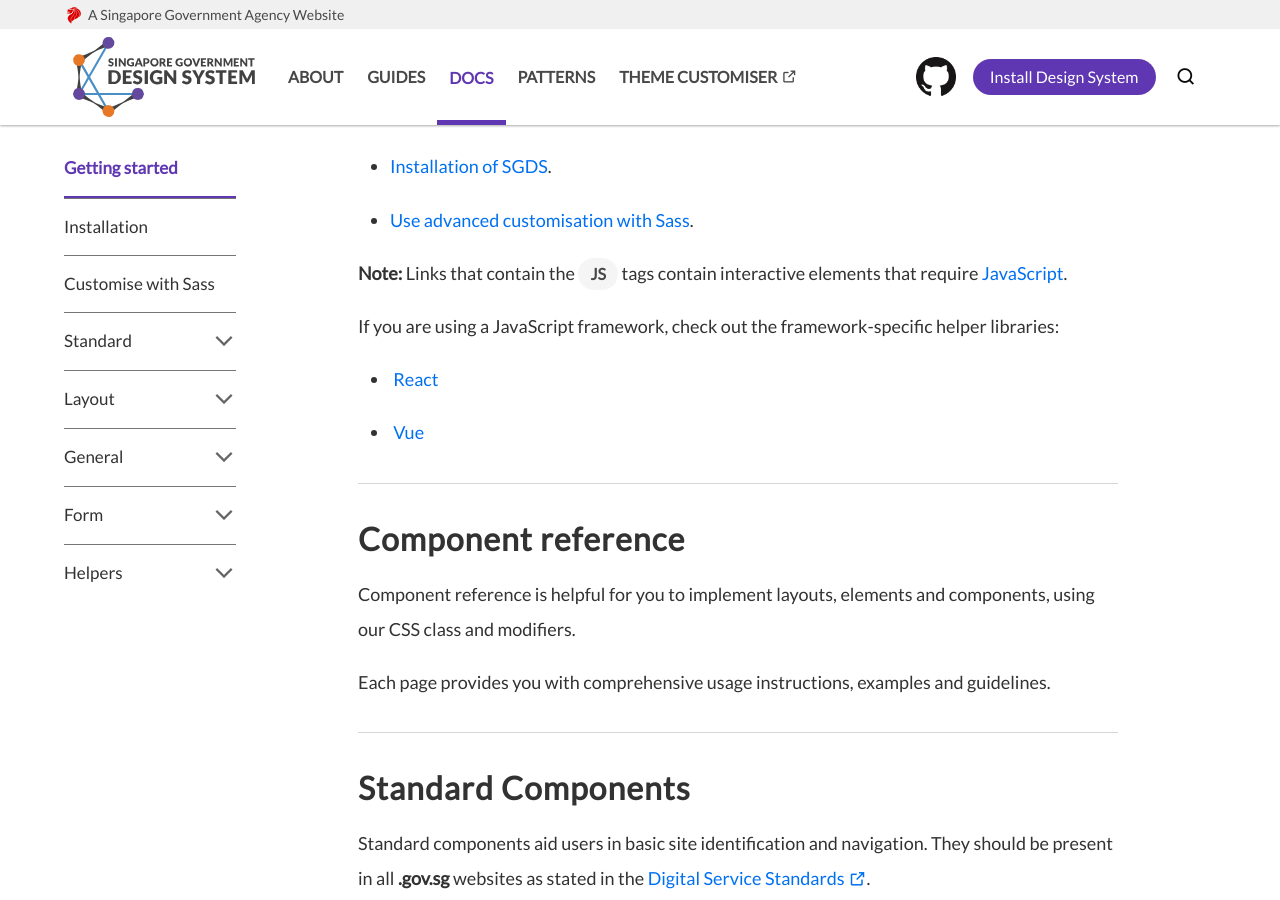
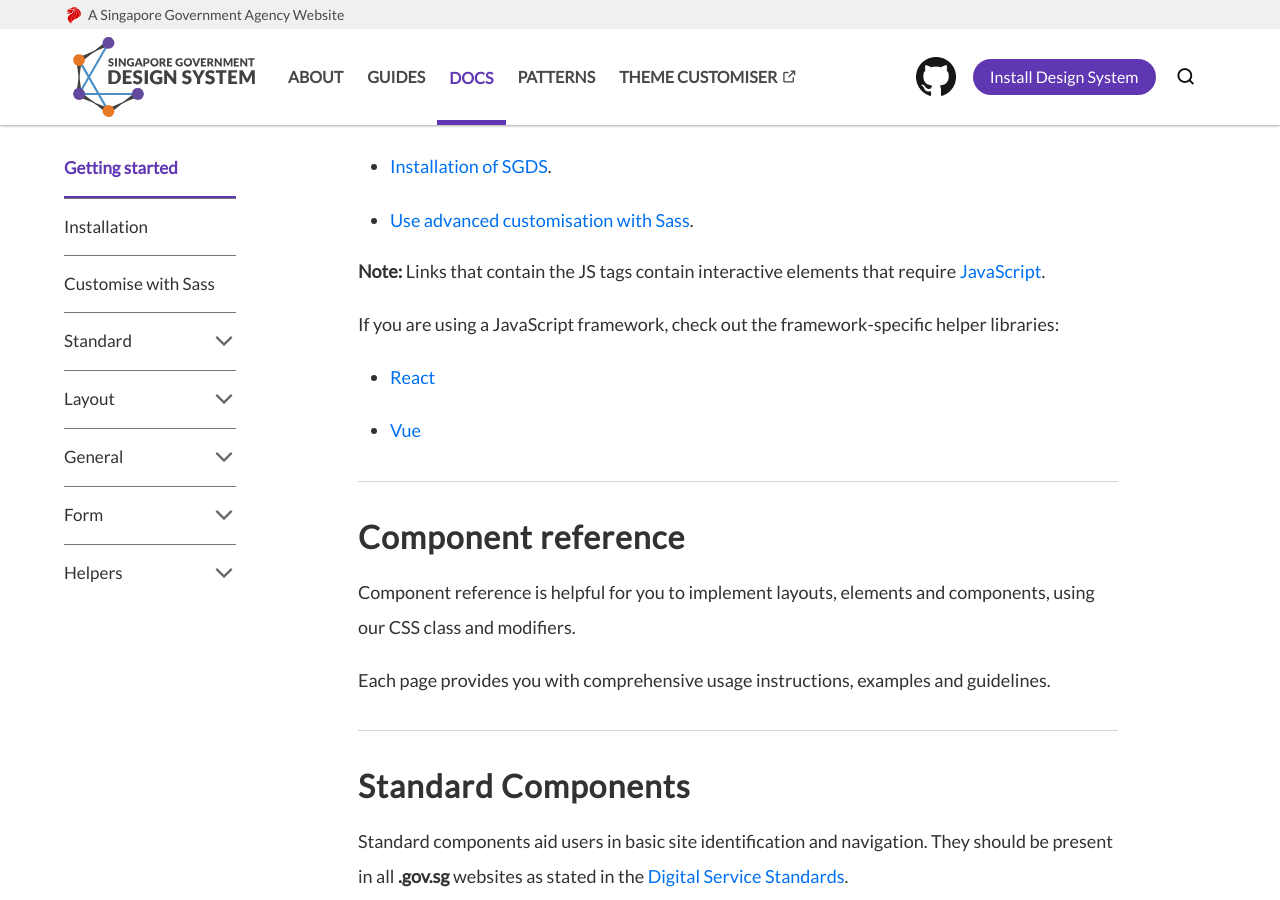
Before and after one commit to isaacteh-ust/sgds-demo, a Jekyll site: the page built from contents/docs/getting-started.md, in a window 1280 px wide and 900 px high, scrolled down 600 px. Built offline with Jekyll 4.4.1, drawn with Linux system fonts in a browser that asks for light colours; some web fonts are replaced.

```diff
--- a/contents/docs/getting-started.md
+++ b/contents/docs/getting-started.md
@@ -5,114 +5,73 @@ permalink: /docs/getting-started/
 redirect_from:
     - /docs/
 ---
+Overview
+--------
 
-<h2>Overview</h2>
-<p><a href="/docs/installation">Installation</a></p>
-<p>
-    <a href="/docs/customise-sgds">Advanced customisation with Sass</a>
-</p>
-<p>
-    We highly recommend that you customise your site, by extending base SGDS
-    classes using separate CSS or <a href="/docs/customise-sgds">Sass</a> files.
-</p>
-<p>
-    This way, your site will automatically inherit non-conflicting fixes and
-    improvements made to SGDS without breaking existing styles.
-</p>
-<p>
-  Here are the items you’ll need:
-  <ul>
-    <li><a href="/docs/installation">Installation of SGDS</a>.</li>
-    <li><a href="/docs/customise-sgds">Use advanced customisation with Sass</a>.</li>
-  </ul>
-</p>
-<p>
-  <b>Note:</b> Links that contain the
-  <span class="sgds-tag is-rounded has-text-weight-semibold">JS</span>
-  tags contain interactive elements that require
-  <a href="/docs/installation">JavaScript</a>.
-</p>
-<p>
-  If you are using a JavaScript framework, check out the framework-specific helper libraries:
-</p>
-<ul>
-    <li>
-        <a href="https://github.com/govtechsg/sgds-govtech-react">
-        <i class="fab fa-react"></i>React</a>
-    </li>
-    <li>
-        <a href="https://github.com/govtechsg/sgds-govtech-vue">
-          <i class="fab fa-vuejs"></i>Vue</a>
-    </li>
-</ul>
+[Installation](/docs/installation)
 
-<hr />
+[Advanced customisation with Sass](/docs/customise-sgds)
 
-<h3>Component reference</h3>
-<p>
-  Component reference is helpful for you to implement layouts, elements and
-  components, using our CSS class and modifiers.
-</p>
-<p>
-  Each page provides you with comprehensive usage instructions, examples and guidelines.
-</p>
+We highly recommend that you customise your site, by extending base SGDS classes using separate CSS or [Sass](/docs/customise-sgds) files.
 
-<hr />
+This way, your site will automatically inherit non-conflicting fixes and improvements made to SGDS without breaking existing styles.
 
-<h3>Standard Components</h3>
-<p>
-  Standard components aid users in basic site identification and navigation.
-  They should be present in all <b>.gov.sg</b> websites as stated in the
-  <a href="https://www.tech.gov.sg/digital-service-standards/" target="_blank">
-    Digital Service Standards</a>.
-</p>
+Here are the items you’ll need:
 
-<div class="row is-multiline is-mobile">
-    {% include component-list.html collectionName='standard' %}
-</div>
+*   [Installation of SGDS](/docs/installation).
+*   [Use advanced customisation with Sass](/docs/customise-sgds).
 
-<hr />
+**Note:** Links that contain the JS tags contain interactive elements that require [JavaScript](/docs/installation).
 
-<h3>Layout</h3>
-<p>
-  CSS classes are used for composing your site layout. Over here, you can also
-  find the breakpoints that we use for desktop and mobile devices.
-</p>
+If you are using a JavaScript framework, check out the framework-specific helper libraries:
 
-<div class="row is-multiline is-mobile">
-    {% include component-list.html collectionName='layout' %}
-</div>
+*   [React](https://github.com/govtechsg/sgds-govtech-react)
+*   [Vue](https://github.com/govtechsg/sgds-govtech-vue)
 
-<hr />
+* * *
 
-<h3>General</h3>
-<p>
-  Common components that can be used individually or grouped to form patterns
-  and templates. For example, you can group the hero with cards to build a landing page.
-</p>
+### Component reference
 
-<div class="row is-multiline is-mobile">
-    {% include component-list.html collectionName='general' %}
-</div>
+Component reference is helpful for you to implement layouts, elements and components, using our CSS class and modifiers.
 
-<hr class="margin--bottom--lg margin--top--lg" />
+Each page provides you with comprehensive usage instructions, examples and guidelines.
 
-<h3>Form</h3>
-<p>
-  Form components and guidelines for the collection of user input.
-</p>
+* * *
 
-<div class="row is-multiline is-mobile">
-        {% include component-list.html collectionName='form' %}
-</div>
+### Standard Components
 
-<hr class="margin--bottom--lg margin--top--lg" />
+Standard components aid users in basic site identification and navigation. They should be present in all **.gov.sg** websites as stated in the [Digital Service Standards](https://www.tech.gov.sg/digital-service-standards/).
 
-<h3>Helpers</h3>
-<p>
-  Helper classes to help you alter the style of almost any component.
-</p>
+{% include component-list.html collectionName='standard' %}
 
-<div class="row is-multiline is-mobile margin--bottom--lg">
-    {% include component-list.html collectionName='helpers' %}
-</div>
+* * *
+
+### Layout
+
+CSS classes are used for composing your site layout. Over here, you can also find the breakpoints that we use for desktop and mobile devices.
+
+{% include component-list.html collectionName='layout' %}
+
+* * *
+
+### General
+
+Common components that can be used individually or grouped to form patterns and templates. For example, you can group the hero with cards to build a landing page.
+
+{% include component-list.html collectionName='general' %}
+
+* * *
+
+### Form
+
+Form components and guidelines for the collection of user input.
+
+{% include component-list.html collectionName='form' %}
+
+* * *
+
+### Helpers
+
+Helper classes to help you alter the style of almost any component.
+
+{% include component-list.html collectionName='helpers' %}
```
